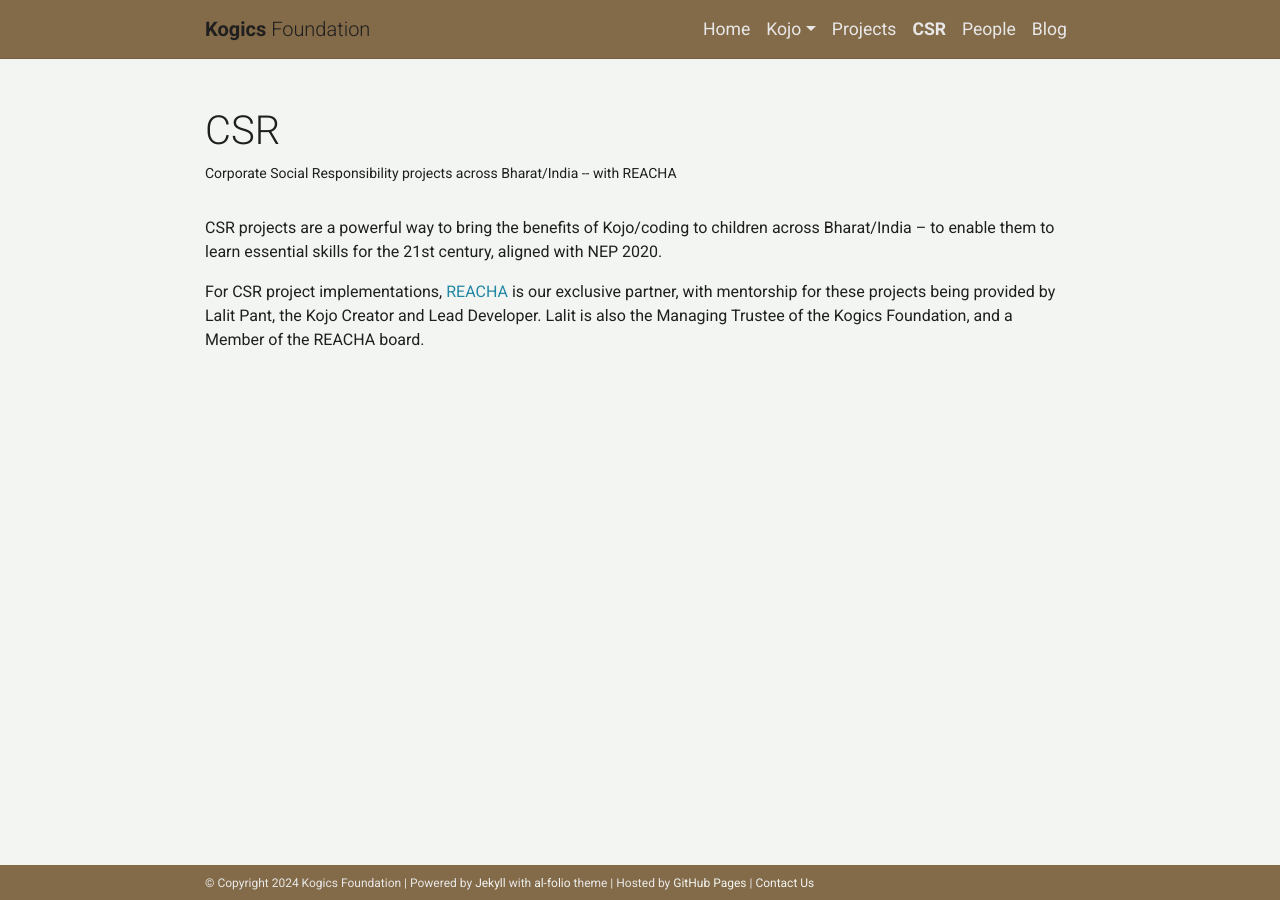
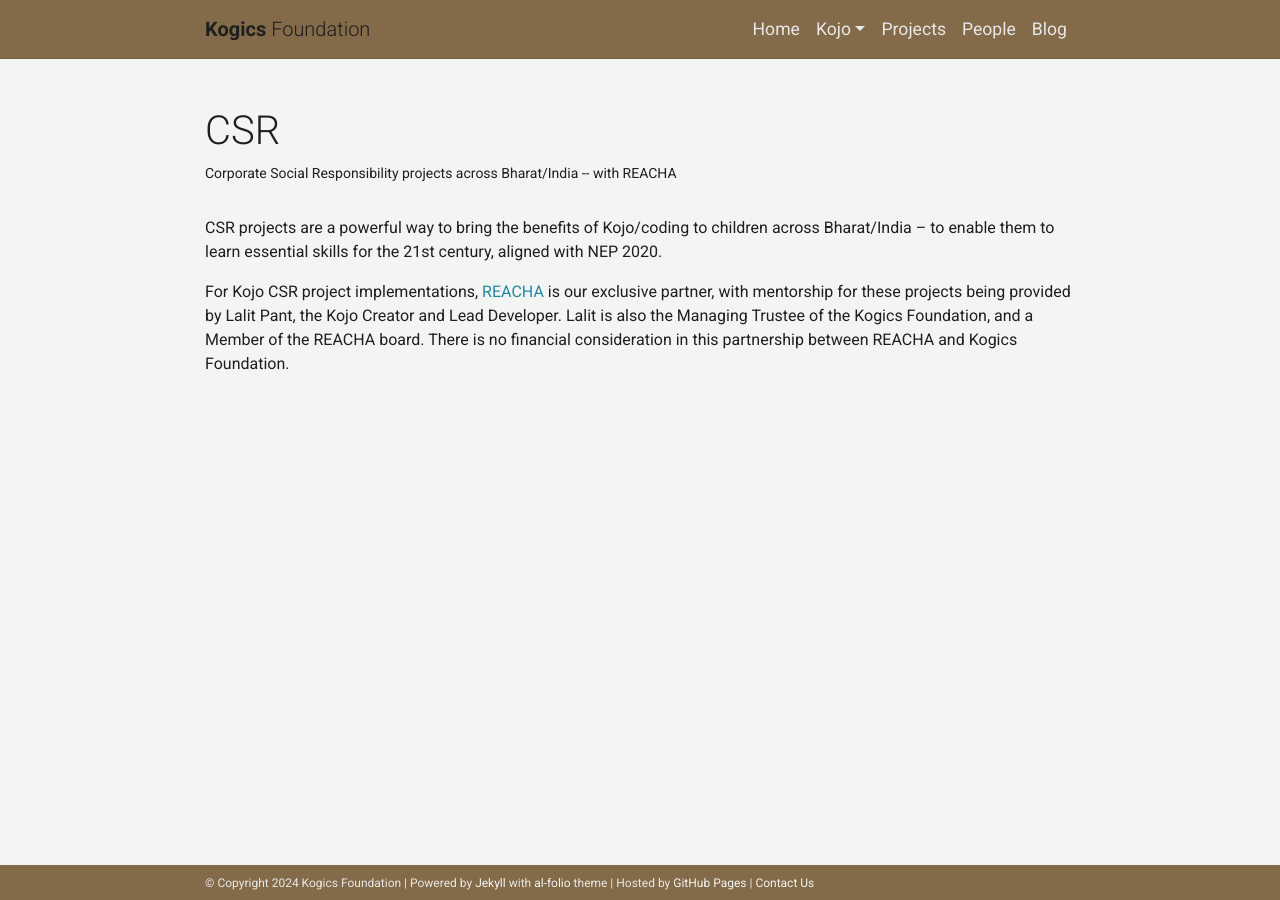
Before and after one commit to kogics/kogics.github.io, a Jekyll site: the page built from _pages/csr.md, in a window 1280 px wide. Built offline with Jekyll 4.4.1, drawn with Linux system fonts in a browser that asks for light colours; comment, search, counter and statistics services are not loaded; a style sheet for code colours, icons or effects is not loaded.

Commit message:
Hide CSR page for now.

```diff
--- a/_pages/csr.md
+++ b/_pages/csr.md
@@ -3,10 +3,9 @@
 title: CSR
 description: Corporate Social Responsibility projects across Bharat/India -- with REACHA
 permalink: /csr
-nav: true
-nav_order: 3
+nav: false
 ---
 
 CSR projects are a powerful way to bring the benefits of Kojo/coding to children across Bharat/India -- to enable them to learn essential skills for the 21st century, aligned with NEP 2020.
 
-For CSR project implementations, [REACHA](https://www.reacha.org) is our exclusive partner, with mentorship for these projects being provided by Lalit Pant, the Kojo Creator and Lead Developer. Lalit is also the Managing Trustee of the Kogics Foundation, and a Member of the REACHA board.
+For Kojo CSR project implementations, [REACHA](https://www.reacha.org) is our exclusive partner, with mentorship for these projects being provided by Lalit Pant, the Kojo Creator and Lead Developer. Lalit is also the Managing Trustee of the Kogics Foundation, and a Member of the REACHA board. There is no financial consideration in this partnership between REACHA and Kogics Foundation.
```
Also changed, not shown: _pages/about.md (+1 -1 lines).
